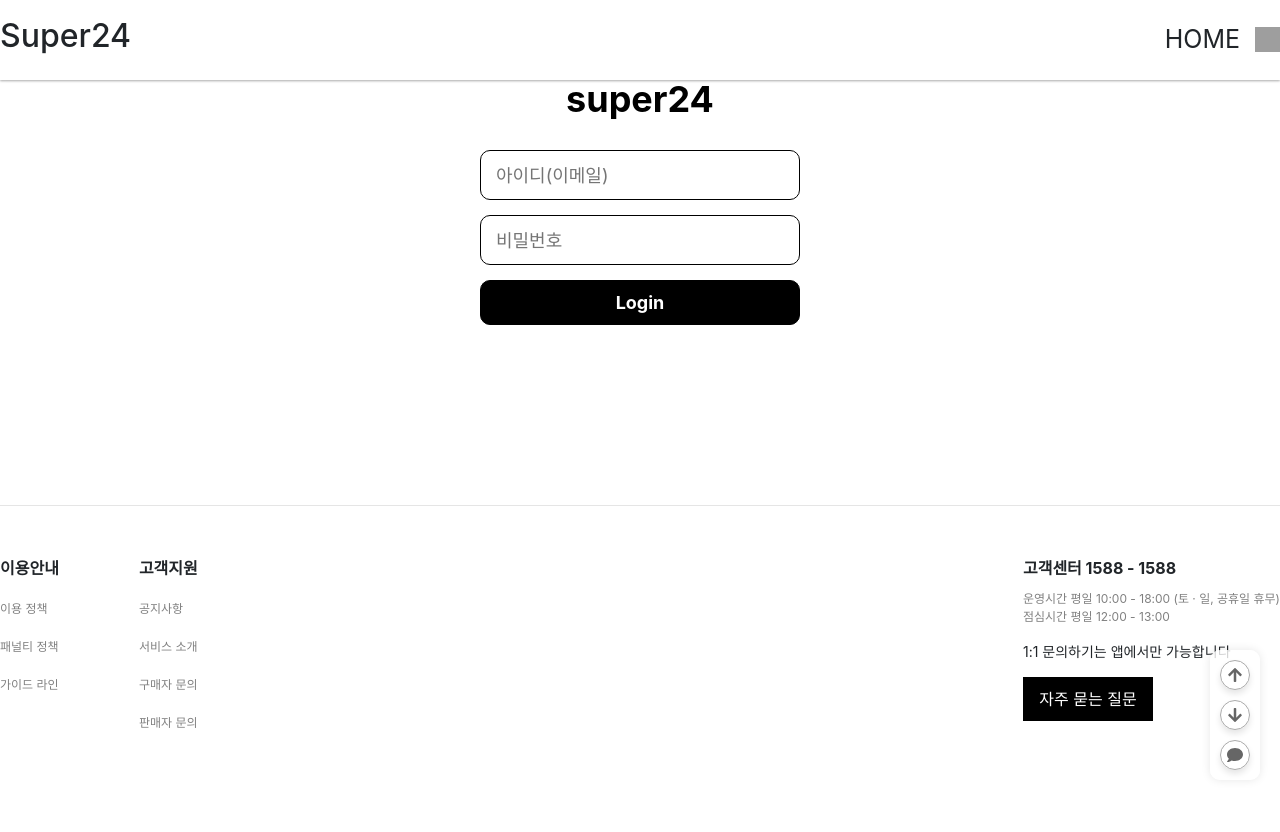
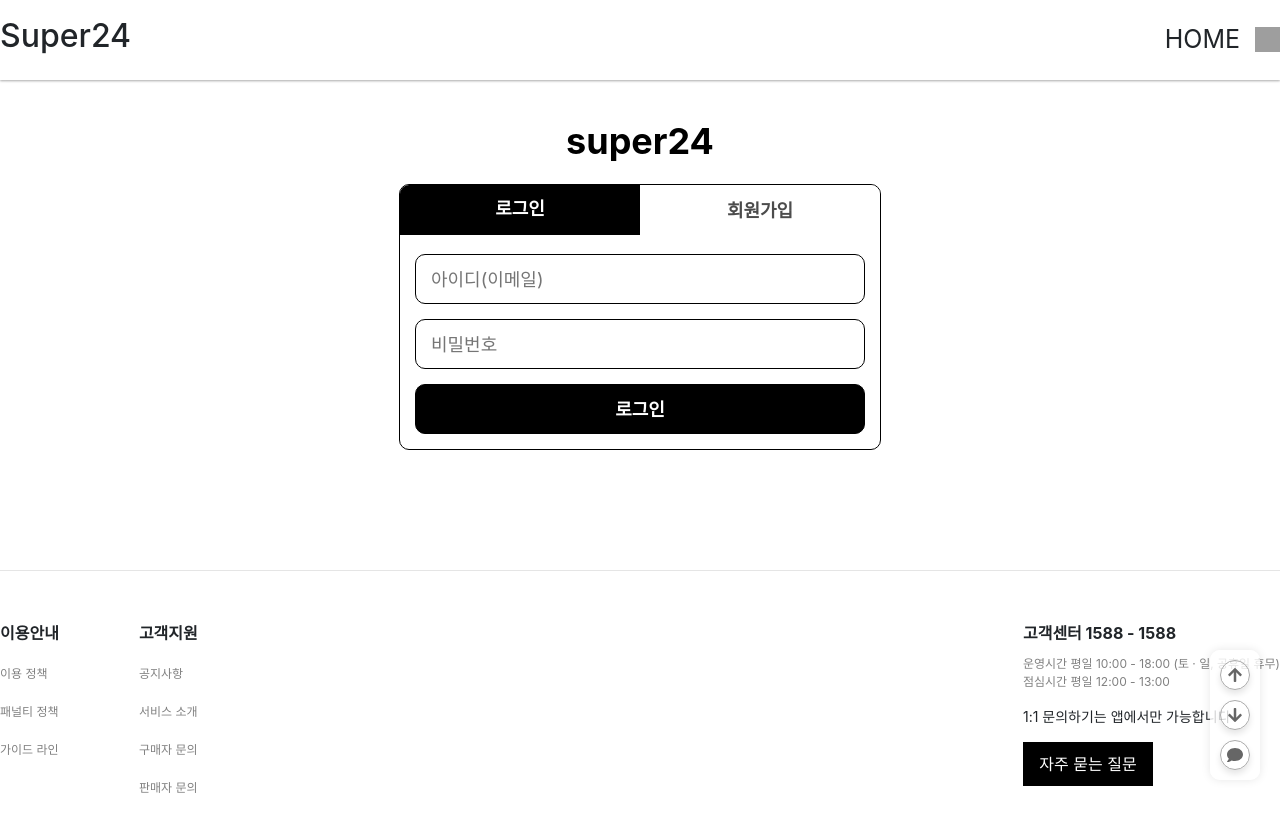
Before and after one commit to TradeWebProject/trade_web_project, a React (Create React App) app in the folder tradeweb/: page /login in a window 1280 px wide. Shown: the top 832 px of the page. Before the commit the page ends 800 px from the top, so only its background shows below. Built offline with nearby package versions, Linux system fonts and the light colour scheme; grey boxes are pictures that could not be loaded; the HTML template or start-up script is replaced by a standard one.

Commit message:
[ fix / design ] 로그인,회원가입 병합 및 UI수정

```diff
--- a/tradeweb/src/App.js
+++ b/tradeweb/src/App.js
@@ -4,7 +4,6 @@ import { ThemeProvider } from "styled-components";
 import "./App.css";
 import MyPage from "./pages/myPage/MyPage";
 import Login from "./pages/signIn/LoginPage";
-import Signup from "./components/userAccount/Signup";
 import DetailPage from "./pages/detail/DetailedPage";
 import { Route, Routes } from "react-router-dom";
 import AppLayout from "./components/common/AppLayout";
@@ -13,17 +12,18 @@ import SearchResultPage from "./pages/search/SearchResultPage";
 import ReviewPage from "./pages/reviewPage/reviewPage";
 import ProductDetailManagementPage from "./pages/productDetailManagementPage/ProductDetailManagementPage";
 
-
 function App() {
   return (
     <AppLayout>
       <Routes>
         <Route path="/detail" element={<DetailPage />} />
-        <Route path="/signup" element={<Signup />} />
         <Route path="/login" element={<Login />} />
         <Route path="/my-page" element={<MyPage />} />
         <Route path="/write" element={<ProductWritePage />} />
-        <Route path="/product/management/detail" element={<ProductDetailManagementPage />} />
+        <Route
+          path="/product/management/detail"
+          element={<ProductDetailManagementPage />}
+        />
         <Route path="/search" element={<SearchResultPage />} />
         <Route path="/review" element={<ReviewPage />} />
       </Routes>
--- a/tradeweb/src/components/chatlist/ChatList.js
+++ b/tradeweb/src/components/chatlist/ChatList.js
@@ -177,6 +177,7 @@ const ChatContainer = styled.div`
   border-radius: 5px;
   box-shadow: 0px 0px 10px rgba(0, 0, 0, 0.1);
   display: ${(props) => (props.visible ? "flex" : "none")};
+  overflow: hidden;
 `;
 
 const RoomList = styled.div`
@@ -207,6 +208,7 @@ const ChatBox = styled.div`
   flex: 1;
   display: flex;
   flex-direction: column;
+  width: 70%;
 `;
 
 const ChatHeader = styled.div`
@@ -239,6 +241,7 @@ const ChatMessages = styled.div`
   display: flex;
   flex-direction: column;
   align-items: ${(props) => (props.isMe ? "flex-end" : "flex-start")};
+  width: 95%;
 `;
 
 const Message = styled.div`
@@ -251,14 +254,16 @@ const MessageText = styled.span`
   padding: 7px;
   background-color: ${(props) => (props.isMe ? "#DCF8C6" : "#FFF")};
   border-radius: 10px;
-  max-width: 60%;
+  overflow-wrap: break-word;
+  word-break: break-all;
+  width: 100%;
 `;
 
 const MessageTimeStyle = styled.span`
   display: flex;
   justify-content: center;
-  align-items: center;
-  margin: 0 5px;
+  align-items: end;
+  margin-bottom: 10px;
 `;
 
 const ChatInputContainer = styled.div`
--- a/tradeweb/src/components/chatlist/MessageTime.js
+++ b/tradeweb/src/components/chatlist/MessageTime.js
@@ -1,31 +1,7 @@
-import React, { useState, useEffect } from "react";
+import React from "react";
 import styled from "styled-components";
 
 const MessageTime = ({ time }) => {
-  const [lastMessageTime, setLastMessageTime] = useState(new Date()); // 초기값 설정
-
-  useEffect(() => {
-    // 이전 메시지의 시간이 현재 메시지와 같으면 시간을 표시하지 않음
-    if (lastMessageTime && lastMessageTime.getTime() === time.getTime()) {
-      return;
-    }
-
-    // 현재 메시지의 시간을 마지막 메시지의 시간으로 업데이트
-    setLastMessageTime(time);
-
-    // 시간을 업데이트하기 위해 매 초마다 타이머 설정
-    const timerID = setInterval(() => tick(), 1000);
-
-    return () => {
-      clearInterval(timerID);
-    };
-  }, [time, lastMessageTime]);
-
-  const tick = () => {
-    // 매 초마다 현재 시간을 갱신하여 렌더링
-    setLastMessageTime(new Date());
-  };
-
   const formatTime = (time) => {
     const hours = time.getHours();
     const minutes = time.getMinutes();
@@ -35,15 +11,14 @@ const MessageTime = ({ time }) => {
     return `${period} ${formattedHours}:${formattedMinutes}`;
   };
 
-  // 마지막 메시지의 시간만 표시
-  return lastMessageTime ? (
-    <TimeContainer>{formatTime(time)}</TimeContainer>
-  ) : null;
+  // 시간을 표시합니다.
+  return <TimeContainer>{formatTime(new Date(time))}</TimeContainer>;
 };
 
 export default MessageTime;
 
 const TimeContainer = styled.div`
   color: #888;
-  font-size: 0.8rem;
+  width: 50px;
+  font-size: 10px;
 `;
--- a/tradeweb/src/components/userAccount/Login.js
+++ b/tradeweb/src/components/userAccount/Login.js
@@ -1,35 +1,76 @@
-import React from "react";
+import React, { useState } from "react";
 import styled from "styled-components";
 import { theme } from "../../styles/theme";
 
-const Login = () => {
-  const moveToHome = () => {};
-  const moveToSignup = () => {};
+const LoginSignup = () => {
+  const [isLogin, setIsLogin] = useState(true);
+
+  const toggleToLogin = () => setIsLogin(true);
+  const toggleToSignup = () => setIsLogin(false);
 
   return (
     <Wrapper>
-      <Title onClick={moveToHome}>super24</Title>
-      <Form>
-        <InputWrapper>
-          <StyledInput type="text" placeholder="아이디(이메일)" name="email" />
-          <StyledInput type="password" placeholder="비밀번호" name="password" />
-        </InputWrapper>
-        <SubmitButton type="submit">Login</SubmitButton>
-        <SignupButton onClick={moveToSignup}>Sign up</SignupButton>
-      </Form>
+      <Title>super24</Title>
+      <Box>
+        <TabWrapper>
+          <TabButton onClick={toggleToLogin} active={isLogin}>
+            로그인
+          </TabButton>
+          <TabButton onClick={toggleToSignup} active={!isLogin}>
+            회원가입
+          </TabButton>
+        </TabWrapper>
+        <Form>
+          {isLogin ? (
+            <InputWrapper>
+              <StyledInput
+                type="text"
+                placeholder="아이디(이메일)"
+                name="email"
+              />
+              <StyledInput
+                type="password"
+                placeholder="비밀번호"
+                name="password"
+              />
+              <SubmitButton type="submit">로그인</SubmitButton>
+            </InputWrapper>
+          ) : (
+            <SignupWrapper>
+              <InputWrapper>
+                <StyledInput type="text" placeholder="아이디(이메일)" />
+                <StyledInput
+                  type="password"
+                  placeholder="비밀번호 (8자 이상 20자 이하 영문자 숫자 조합)"
+                />
+                <StyledInput type="password" placeholder="비밀번호 확인" />
+                <StyledInput type="text" placeholder="휴대폰 번호 ( - 포함)" />
+                <StyledInput type="text" placeholder="주소" />
+                <FileInfo>
+                  나를 나타내는 프로필 사진과 닉네임으로 등록하세요.
+                </FileInfo>
+                <FileInputWrapper>
+                  <ImageButton alt="파일 선택 버튼" />
+                </FileInputWrapper>
+                <InputNickname type="text" placeholder="닉네임" />
+              </InputWrapper>
+              <SubmitButton>가입하기</SubmitButton>
+            </SignupWrapper>
+          )}
+        </Form>
+      </Box>
     </Wrapper>
   );
 };
 
-export default Login;
+export default LoginSignup;
 
-// 스타일드 컴포넌트 정의
 const Wrapper = styled.div`
   display: flex;
   flex-direction: column;
   align-items: center;
   padding: 20px;
-  margin-top: 58px;
+  margin-top: 100px;
 `;
 
 const Title = styled.h2`
@@ -38,6 +79,44 @@ const Title = styled.h2`
   height: 44px;
   cursor: pointer;
   color: ${theme.mainColor};
+  margin-bottom: 20px;
+`;
+
+const Box = styled.div`
+  width: 100%;
+  max-width: 500px;
+  border: 1px solid ${theme.mainColor};
+  border-radius: 10px;
+  overflow: hidden;
+  display: flex;
+  flex-direction: column;
+  align-items: center;
+`;
+
+const TabWrapper = styled.div`
+  display: flex;
+  width: 100%;
+`;
+
+const TabButton = styled.button`
+  padding: 20px;
+  flex: 1;
+  padding: 10px 0;
+  font-size: 18px;
+  font-weight: bold;
+  cursor: pointer;
+  border: none;
+  background-color: ${({ active }) => (active ? theme.mainColor : "white")};
+  color: ${({ active }) => (active ? "white" : theme.mainColor)};
+  border-bottom: ${({ active }) =>
+    active ? `3px solid ${theme.mainColor}` : "none"};
+  margin-bottom: -1px;
+  transition: background-color 0.3s ease, color 0.3s ease,
+    border-bottom 0.3s ease;
+  opacity: ${({ active }) => (active ? 1 : 0.7)};
+  &:hover {
+    opacity: 1;
+  }
 `;
 
 const Form = styled.form`
@@ -53,10 +132,11 @@ const InputWrapper = styled.div`
   flex-direction: column;
   align-items: center;
   width: 100%;
+  margin: 0 15px;
 `;
 
 const StyledInput = styled.input`
-  width: 100%;
+  width: 450px;
   max-width: 465px;
   height: 50px;
   font-size: 18px;
@@ -68,9 +148,11 @@ const StyledInput = styled.input`
 `;
 
 const SubmitButton = styled.button`
-  width: 100%;
+  width: 450px;
   max-width: 465px;
-  height: 45px;
+  height: 50px;
+  margin-bottom: 15px;
+  padding: 0 15px;
   font-size: 18px;
   font-weight: 700;
   cursor: pointer;
@@ -81,15 +163,42 @@ const SubmitButton = styled.button`
   color: white;
 `;
 
-const SignupButton = styled.button`
+const SignupWrapper = styled.div`
+  display: ${({ isLogin }) => (isLogin ? "none" : "flex")};
+  flex-direction: column;
+  align-items: center;
+  width: 100%;
+  opacity: ${({ isLogin }) => (isLogin ? 0 : 1)};
+`;
+
+const InputNickname = styled.input`
+  width: 92%;
+  max-width: 465px;
+  height: 40px;
+  font-size: 18px;
+  text-indent: 12px;
+  border: 1px solid ${theme.mainColor};
+  border-radius: 10px;
+  margin-bottom: 10px;
+`;
+
+const FileInputWrapper = styled.div`
   width: 100%;
   max-width: 465px;
-  height: 45px;
-  font-weight: 700;
-  font-size: 18px;
+  margin-bottom: 10px;
+  display: flex;
+  align-items: center;
+  justify-content: center;
+`;
+
+const FileInfo = styled.div`
+  font-size: 13px;
+  color: ${theme.mainColor};
+  margin: 11px 0 36px 0;
+`;
+
+const ImageButton = styled.img`
+  width: 150px;
+  height: 150px;
   cursor: pointer;
-  background-color: ${theme.subColor};
-  border: 1px solid ${theme.subColor};
-  color: white;
-  border-radius: 10px;
 `;
--- a/tradeweb/src/components/userAccount/Signup.js
+++ /dev/null
@@ -1,116 +0,0 @@
-import React from "react";
-import styled from "styled-components";
-import { theme } from "../../styles/theme";
-import InputField from "./InputField";
-
-const Signup = () => {
-  return (
-    <Wrapper>
-      <Title>super24</Title>
-      <Info>회원정보를 입력해주세요</Info>
-      <InputWrapper>
-        <InputField placeholder="아이디(이메일)" />
-        <InputField
-          placeholder="비밀번호 ( 8자 이상 20자 이하 영문자 숫자 조합 )"
-          type="password"
-        />
-        <InputField placeholder="비밀번호 확인" type="password" />
-        <InputField placeholder="휴대폰 번호 ( - 포함) " />
-        <InputField placeholder="주소" />
-        <FileInfo>
-          나를 나타내는 프로필 사진과 닉네임으로 등록하면 이웃들이 안심할 수
-          있어요.
-        </FileInfo>
-        <FileInputWrapper>
-          <ImageButton alt="파일 선택 버튼" />
-        </FileInputWrapper>
-        <InputNickname placeholder="닉네임" />
-      </InputWrapper>
-      <SubmitButton>가입하기</SubmitButton>
-    </Wrapper>
-  );
-};
-
-export default Signup;
-
-const Wrapper = styled.div`
-  display: flex;
-  flex-direction: column;
-  align-items: center;
-`;
-
-const Title = styled.h2`
-  padding: 10px;
-  font-weight: bold;
-  font-size: 30px;
-  margin: 58px;
-  color: ${theme.mainColor};
-`;
-
-const Info = styled.div`
-  font-weight: 600;
-  font-size: 20px;
-  margin-bottom: 20px;
-  width: 100%;
-  max-width: 465px;
-  text-align: left;
-  color: ${theme.subColor};
-`;
-
-const InputWrapper = styled.div`
-  display: flex;
-  flex-direction: column;
-  align-items: center;
-  width: 100%;
-  padding-bottom: 80px;
-`;
-
-const InputNickname = styled.input`
-  width: 100%;
-  max-width: 465px;
-  height: 40px;
-  text-indent: 12px;
-  border: 1px solid ${theme.mainColor};
-  border-radius: 10px;
-  margin-bottom: 10px;
-  &::placeholder {
-    color: ${theme.subColor};
-  }
-`;
-
-const FileInputWrapper = styled.div`
-  width: 100%;
-  max-width: 465px;
-  margin-bottom: 10px;
-  display: flex;
-  align-items: center;
-  justify-content: center;
-`;
-
-const FileInfo = styled.div`
-  font-size: 13px;
-  color: ${theme.subColor};
-  margin: 11px 0 36px 0;
-`;
-
-const ImageButton = styled.img`
-  width: 150px;
-  height: 150px;
-  cursor: pointer;
-`;
-
-const SubmitButton = styled.button`
-  width: 100%;
-  margin-bottom: 43px;
-  max-width: 465px;
-  height: 45px;
-  font-weight: 700;
-  cursor: pointer;
-  border: none;
-  background-color: ${theme.mainColor};
-  color: white;
-  border-radius: 10px;
-  &:disabled {
-    cursor: not-allowed;
-  }
-`;
```
